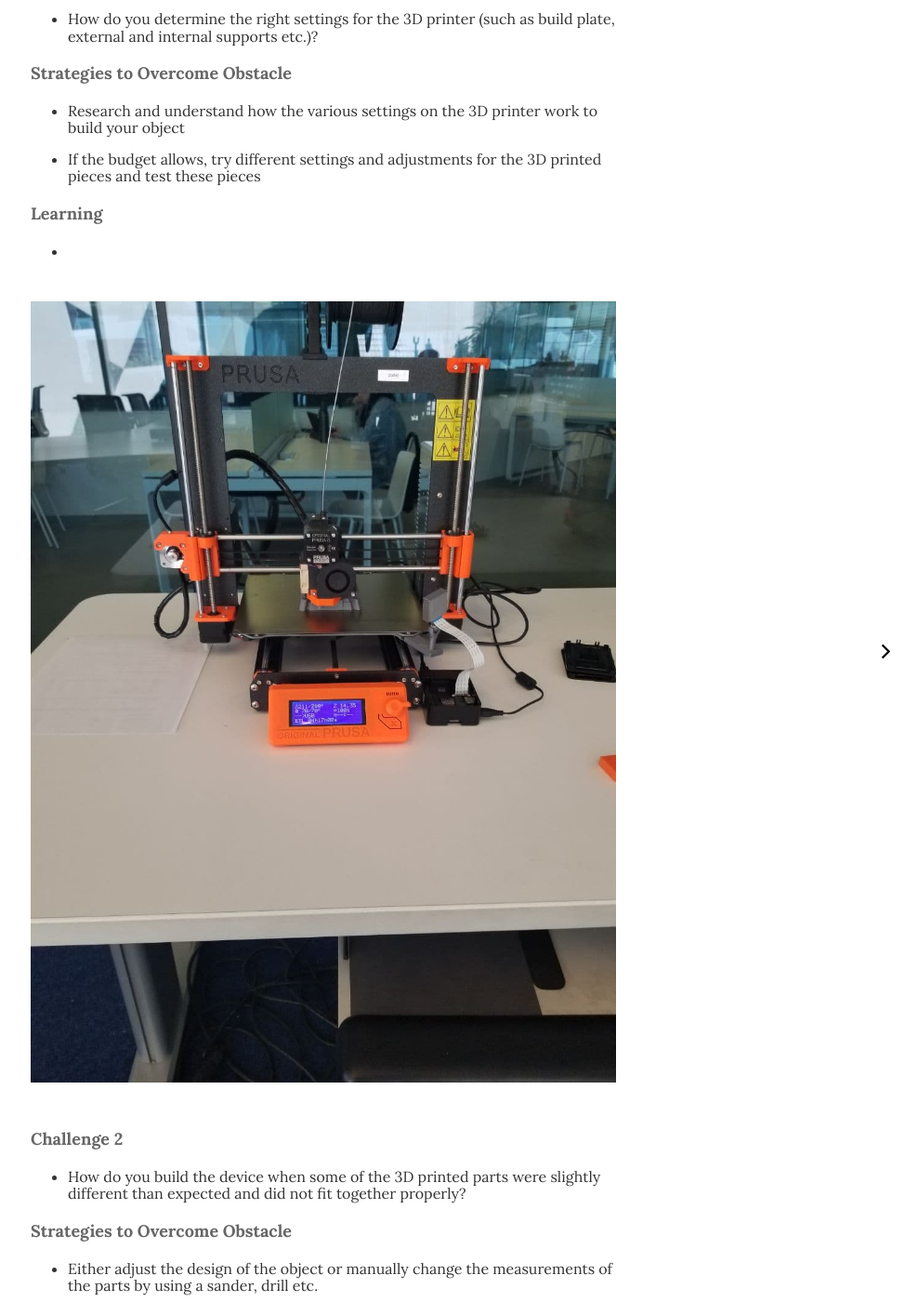
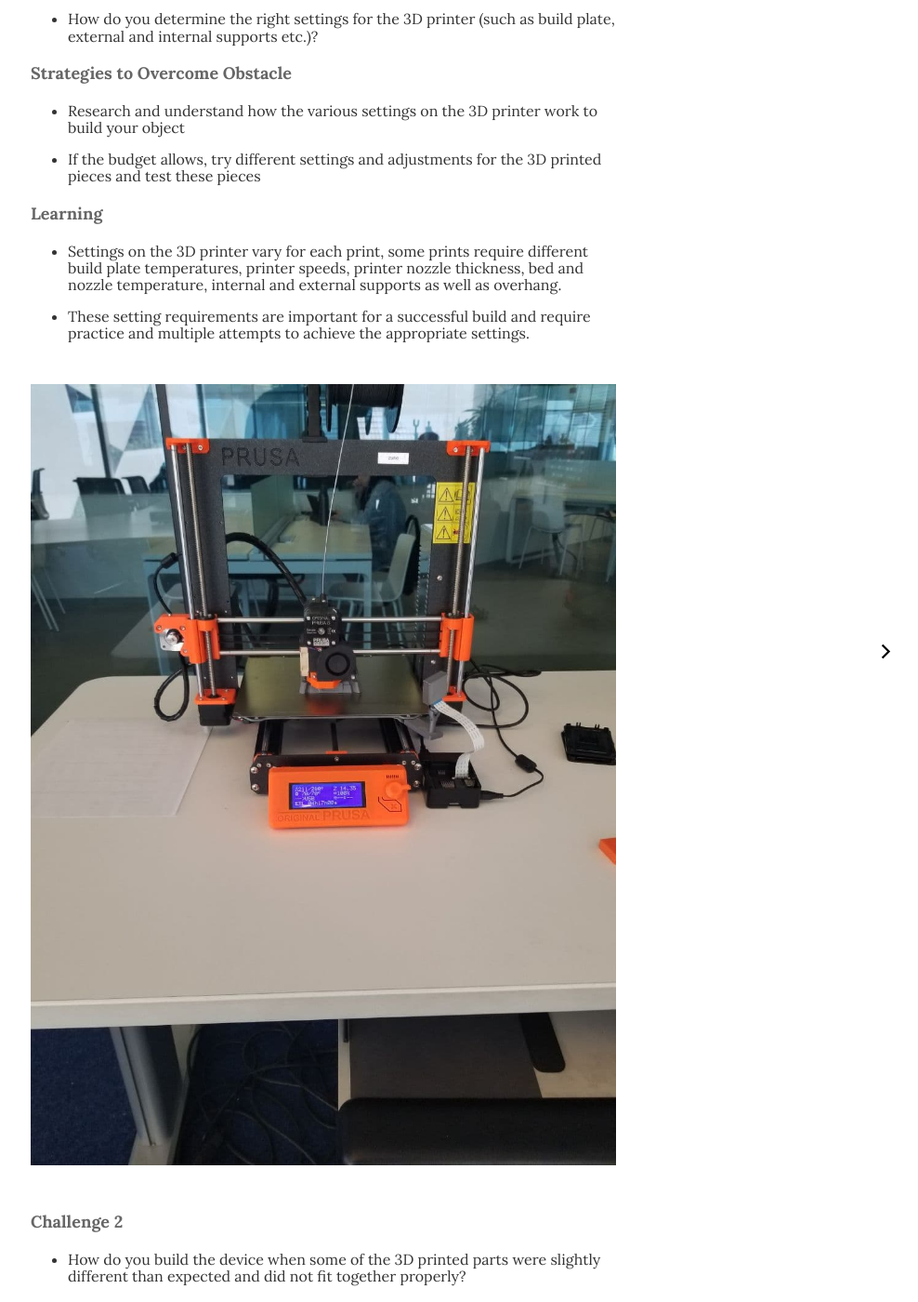
Before and after one commit to danielle-rib/danielle-rib.github.io, a Jekyll site: the page built from _posts/2018-04-11-handling-3d-printed-prosthetic.md, in a window 1280 px wide and 1400 px high, scrolled down 3460 px. Shown: the whole window at 93% size, without its empty margins (292-1280 px from the left). Built offline with Jekyll 4.4.1, drawn with Linux system fonts in a browser that asks for light colours; some of the changed text lies outside the part shown.

Commit message:
added learnings to 3d printed hand post and added new profile image

```diff
--- a/_config.yml
+++ b/_config.yml
@@ -8,7 +8,7 @@ url: "" # the base hostname & protocol for your site, e.g. http://example.com
 # Author Settings
 author:
   name: Danielle Ribeiro
-  image: '/assets/img/01.jpg'
+  image: '/assets/img/19.jpg'
   job: Biomedical Engineer
   bio: Interested in assistive device design and development to create opportunities for individuals with different abilities.
   email: ribeirodanielle26@gmail.com
--- a/_posts/2018-04-11-handling-3d-printed-prosthetic.md
+++ b/_posts/2018-04-11-handling-3d-printed-prosthetic.md
@@ -51,7 +51,8 @@ Through the Tetra Ryerson project, I gained an interest in learning more about t
 * If the budget allows, try different settings and adjustments for the 3D printed pieces and test these pieces
 
 **Learning**
-*
+* Settings on the 3D printer vary for each print, some prints require different build plate temperatures, printer speeds, printer nozzle thickness, bed and nozzle temperature, internal and external supports as well as overhang.
+* These setting requirements are important for a successful build and require practice and multiple attempts to achieve the appropriate settings.
 
 
 ![]({{site.baseurl}}/assets/img/16.jpg)
@@ -64,7 +65,9 @@ Through the Tetra Ryerson project, I gained an interest in learning more about t
 * Either adjust the design of the object or manually change the measurements of the parts by using a sander, drill etc.
 
 **Learning**
-*
+* If on a tight deadline, drilling and sanding the PLA plastic was an effective method of adjusting malformed objects, however it is important to go slowly as to not crack the plastic.
+* WD40 also temporarily improved movement between parts, however is not a long term solution.
+* It is most beneficial to re-print the objects with slight adjustments to size.
 
 
 ![]({{site.baseurl}}/assets/img/10.jpg)
```
Also changed, not shown: other parts of _posts/2018-04-11-handling-3d-printed-prosthetic.md (+1 -1 lines), assets/img/19.jpg (added).
